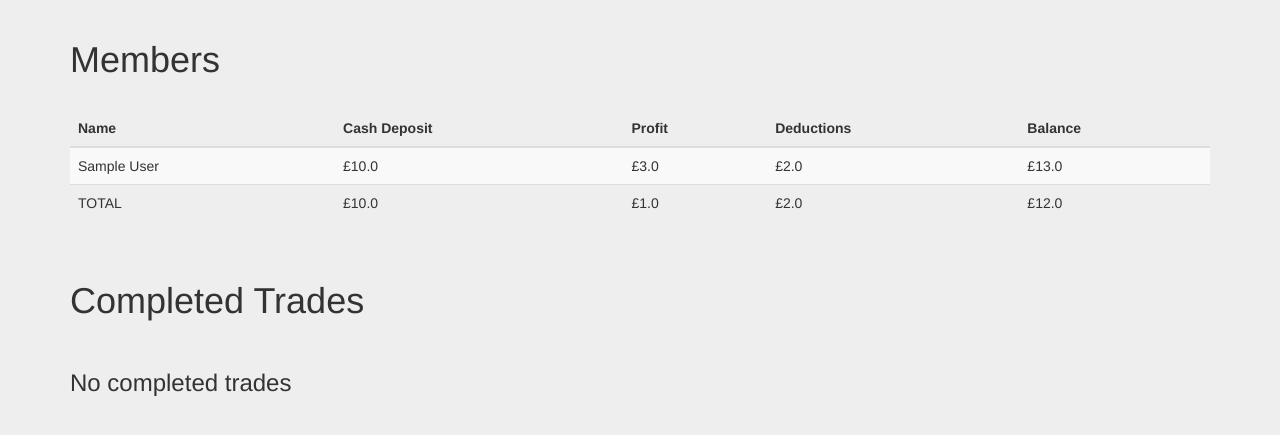
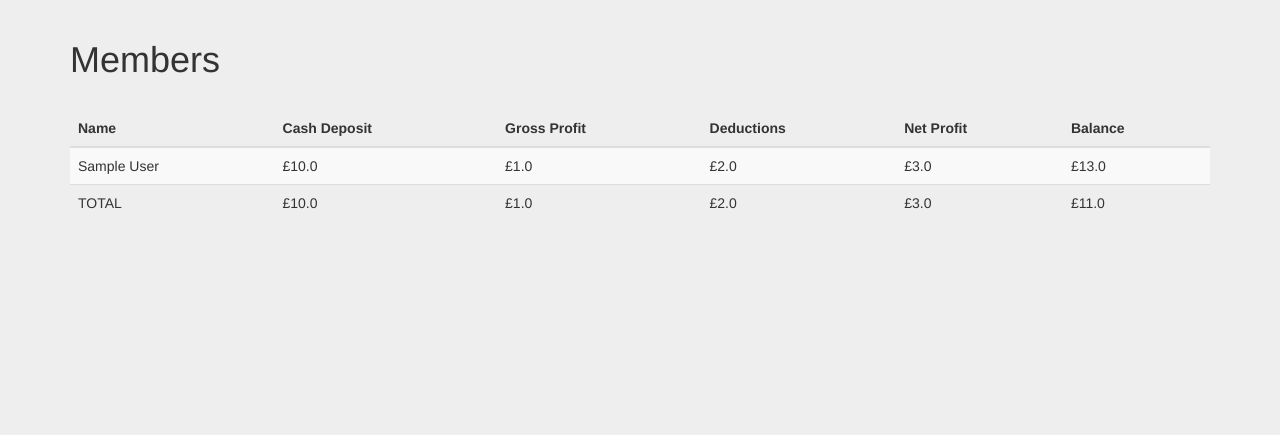
Before and after one commit to PhilMarsden/PoultryFX, a Django app: page /members/ in a window 1280 px wide. Shown: the part 50-485 px from the top of the page. Run offline with Django 3.2, Linux system fonts and the light colour scheme; a user stored in the database is signed in; tables that the repository leaves empty hold one stand-in row (values such as "Sample post"); parts of the project's set-up code (start-up, migrations or seed data) failed here and were passed over; some libraries are stand-ins or nearby versions.

Commit message:
Members page

```diff
--- a/mysite/pfx/models.py
+++ b/mysite/pfx/models.py
@@ -64,7 +64,11 @@ class Member(models.Model):
         return IndividualCash.objects.filter(member_id=self.id).aggregate(Sum('size')).get('size__sum', 0.00)
 
     @property
-    def profit(self):
+    def gross_profit(self):
+        return round(IndividualPL.objects.filter(member_id=self.id).aggregate(Sum('profit')).get('profit__sum',0.00),2)
+
+    @property
+    def net_profit(self):
         return round(IndividualPL.objects.filter(member_id=self.id).aggregate(Sum('profit')).get('profit__sum', 0.00) + self.deductions,2)
 
     @property
@@ -74,7 +78,7 @@ class Member(models.Model):
 
     @property
     def balance(self):
-        return self.cash_deposit + self.profit
+        return self.cash_deposit + self.net_profit
 
     def __str__(self):
         return '%s' % (self.user.email)
@@ -143,7 +147,7 @@ def total_commission():
 def total_cash():
     return round(IndividualCash.objects.all().aggregate(Sum('size')).get('size__sum', 0.00), 2)
 
-def total_profit():
+def total_gross_profit():
     p1 = round(IndividualPL.objects.all().aggregate(Sum('profit')).get('profit__sum',0.00),2)
     p2 = round(IGPL.objects.all().aggregate(Sum('net_profit')).get('net_profit__sum', 0.00),2)
     logger.info('Profit from individual trades = ' + str(p1))
@@ -153,10 +157,10 @@ def total_profit():
     else:
         return p1
 
-tProfit = total_profit()
-logger.info('Commission = £' + str(total_commission()))
-logger.info('Profit = £' + str(tProfit))
-logger.info('Cash = £' + str(total_cash()))
-logger.info('=========')
-logger.info('Total IG Balance = £' + str(tProfit +  total_cash()))
-logger.info('Fun fund = £' + str(total_fun_fund()))
+#tProfit = total_gross_profit()
+#logger.info('Commission = £' + str(total_commission()))
+#logger.info('Profit = £' + str(tProfit))
+#logger.info('Cash = £' + str(total_cash()))
+#logger.info('=========')
+#logger.info('Total IG Balance = £' + str(tProfit +  total_cash()))
+#logger.info('Fun fund = £' + str(total_fun_fund()))
--- a/mysite/pfx/templates/pfx/members.html
+++ b/mysite/pfx/templates/pfx/members.html
@@ -23,8 +23,9 @@
         <tr>
           <th>Name</th>
           <th>Cash Deposit</th>
-          <th>Profit</th>
+          <th>Gross Profit</th>
           <th>Deductions</th>
+          <th>Net Profit</th>
           <th>Balance</th>
         </tr>
        </thead>
@@ -33,16 +34,18 @@
         <tr>
             <td>{{ member.name }}</td>
             <td>£{{ member.cash_deposit }}</td>
-            <td>£{{ member.profit }}</td>
+            <td>£{{ member.gross_profit }}</td>
             <td>£{{ member.deductions }}</td>
+            <td>£{{ member.net_profit }}</td>
             <td>£{{ member.balance }}</td>
         </tr>
         {% endfor %}
         <tr>
             <td>TOTAL</td>
             <td>£{{ total_cash_deposit }}</td>
-            <td>£{{ total_profit }}</td>
+            <td>£{{ total_gross_profit }}</td>
             <td>£{{ total_deductions }}</td>
+            <td>£{{ total_net_profit }}</td>
             <td>£{{ total_balance }}</td>
         </tr>
        </tbody>
@@ -52,46 +55,4 @@
     <h3 class="page-header">No open positions</h3>
 {% endif %}
 
-<h1 class="page-header">Completed Trades</h1>
-
-
-{% if trades %}
-
-  <div class="table-responsive">
-    <table class="table table-striped">
-      <thead>
-        <tr>
-          <th>Date</th>
-          <th>Market</th>
-          <th>Direction</th>
-          <th>Opening Price</th>
-          <th>Closing Price</th>
-          <th>Size</th>
-          <th>Gross profit</th>
-          <th>Commission</th>
-          <th>Fun Fund</th>
-          <th>Net Profit</th>
-        </tr>
-       </thead>
-       <tbody>
-        {% for trade in trades %}
-        <tr>
-            <td>{{ trade.igpl.closed_date }}</td>
-            <td>{{ trade.igpl.market }}</td>
-            <td>{{ trade.igpl.direction }}</td>
-            <td>{{ trade.igpl.opening_price }}</td>
-            <td>{{ trade.igpl.closing_price }}</td>
-            <td>{{ trade.size }}</td>
-            <td>£{{ trade.profit }}</td>
-            <td>£{{ trade.commission }}</td>
-            <td>£{{ trade.fun_fund }}</td>
-            <td>£{{ trade.net_profit }}</td>
-        </tr>
-        {% endfor %}
-       </tbody>
-     </table>
-   </div>
-{% else %}
-    <h3 class="page-header">No completed trades</h3>
-{% endif %}
 {% endblock %}
--- a/mysite/pfx/templates/pfx/profile.html
+++ b/mysite/pfx/templates/pfx/profile.html
@@ -31,7 +31,7 @@
         </tr>
         <tr>
             <td><b>Net Profit</b></td>
-            <td>£{{member.profit | floatformat:2}}</td>
+            <td>£{{member.net_profit | floatformat:2}}</td>
         </tr>
         <tr>
             <td><b>Balance</b></td>
--- a/mysite/pfx/views.py
+++ b/mysite/pfx/views.py
@@ -1,7 +1,7 @@
 from django.http import HttpResponse,HttpResponseRedirect
 from django.template import loader
 from django.contrib.auth.decorators import login_required
-from pfx.models import Member,total_fun_fund,total_cash,total_profit,total_commission
+from pfx.models import Member,total_fun_fund,total_cash,total_gross_profit,total_commission
 from pfx.ig.rest import ig_rest
 
 from .models import IGPL,IndividualPL,IndividualCash
@@ -110,7 +110,8 @@ def members(request):
    members = Member.objects.all()
    context = {'members':members,
               'total_cash_deposit': total_cash(),
-              'total_profit':total_profit(),
-              'total_deductions':total_commission() + total_fun_fund(),
-              'total_balance':total_cash() + total_commission() + total_fun_fund()}
+              'total_gross_profit':round(total_gross_profit(),2),
+              'total_deductions':round(total_commission() + total_fun_fund(),2),
+              'total_net_profit':round(total_gross_profit() + total_commission() + total_fun_fund(),2),
+              'total_balance':round(total_cash() + total_gross_profit(),2)}
    return HttpResponse(template.render(context, request))
```
Also changed, not shown: mysite/pfx/csvimport.py (+34 -64 lines).
